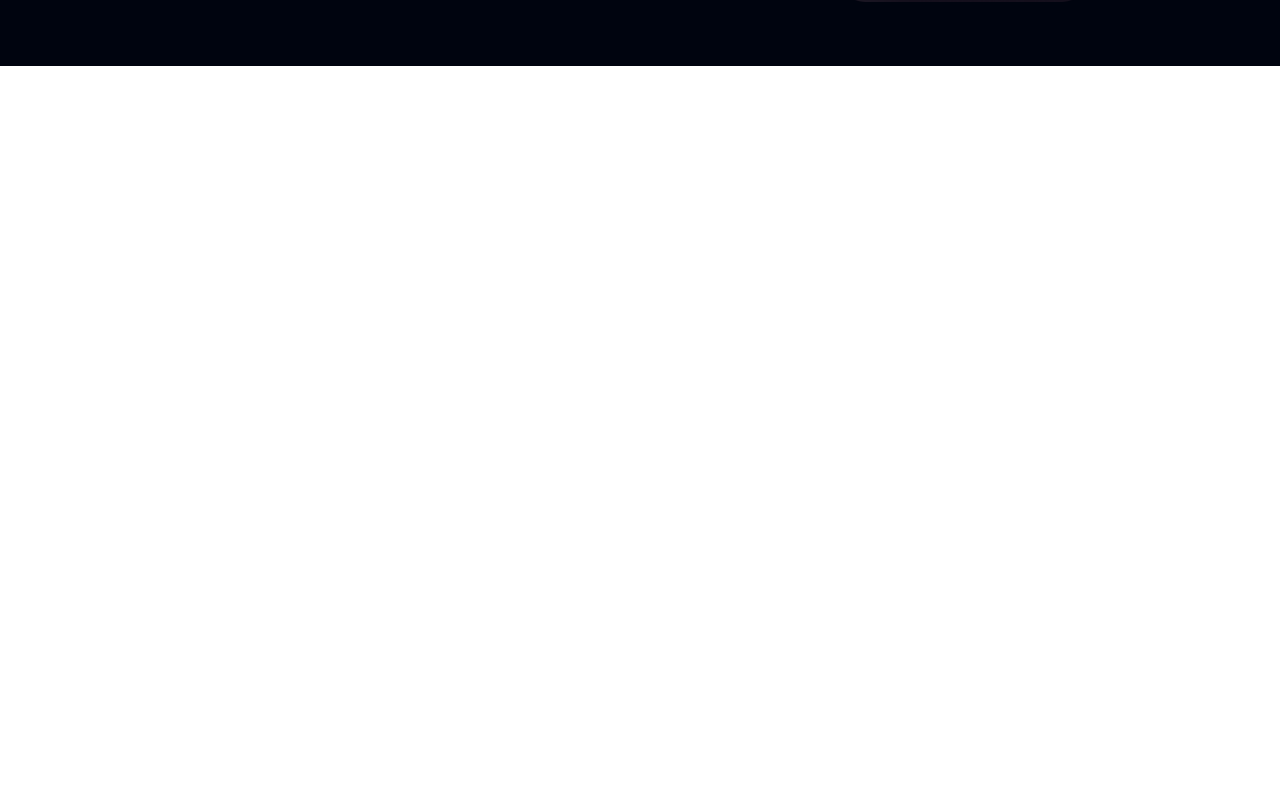
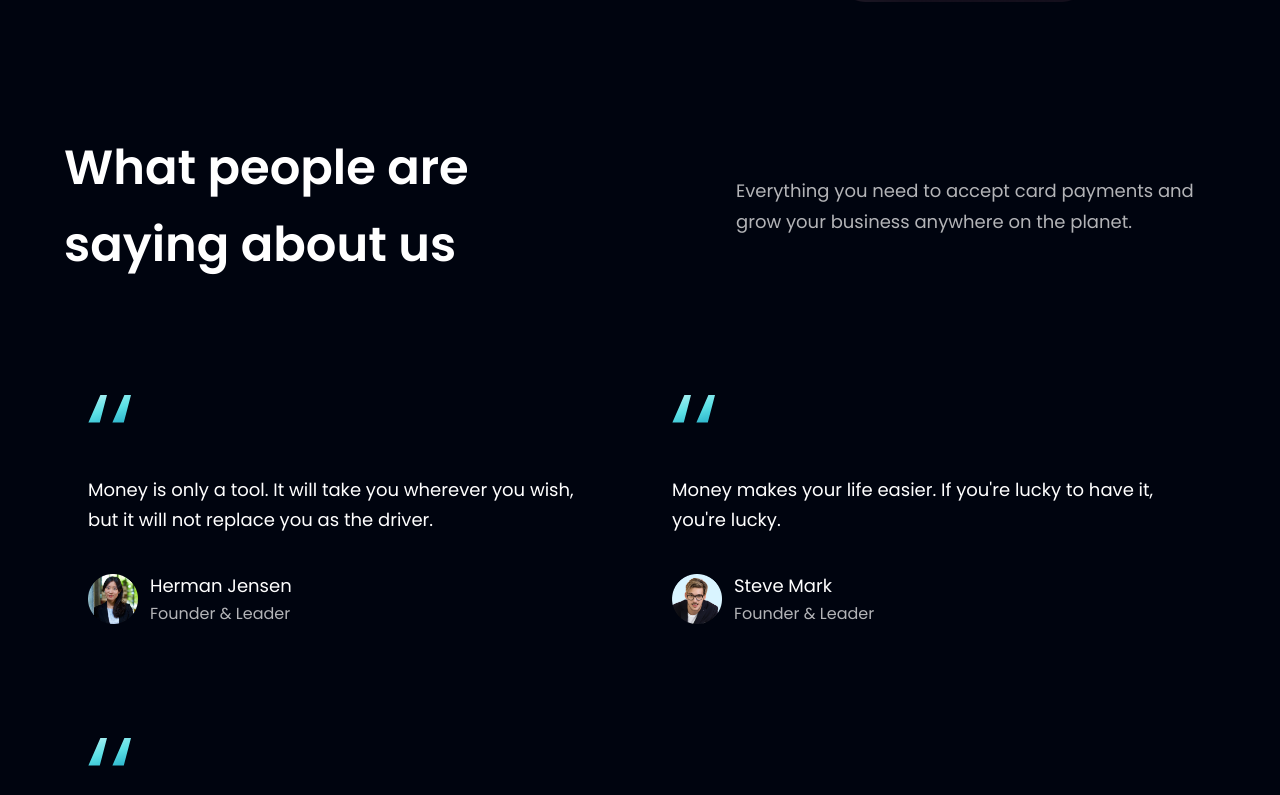
Before and after one commit to urboifox/bank_website_react, a React (Vite) app: page / in a window 1280 px wide. Shown: the part 2645-3440 px from the top of the page. Before the commit the page ends 2711 px from the top, so only its background shows below. Built offline with nearby package versions, Linux system fonts and the light colour scheme.

Commit message:
added testimonials section

```diff
--- a/src/App.jsx
+++ b/src/App.jsx
@@ -1,4 +1,12 @@
-import { Navbar, Hero, Stats, Business, Billing, CardDeal } from "./components";
+import {
+  Navbar,
+  Hero,
+  Stats,
+  Business,
+  Billing,
+  CardDeal,
+  Testimonials,
+} from "./components";
 import style from "./style";
 
 const App = () => {
@@ -11,6 +19,7 @@
         <Business />
         <Billing />
         <CardDeal />
+        <Testimonials />
       </div>
     </div>
   );
--- /dev/null
+++ b/src/components/FeedbackCard.jsx
@@ -0,0 +1,33 @@
+/* eslint-disable react/prop-types */
+import { quotes } from "../assets";
+import style from "../style";
+
+const FeedbackCard = ({ content, profile, name, title }) => {
+  return (
+    <article
+      className={`feedback-card rounded-[20px]  flex flex-col px-6 py-12`}
+    >
+      <div className="mb-8">
+        <img src={quotes} alt="quotes" />
+      </div>
+      <div>
+        <p
+          className={`${style.paragraph} text-white min-h-[100px] flex items-center justify-center mb-4`}
+        >
+          {content}
+        </p>
+      </div>
+      <div className="flex items-center gap-3">
+        <div className="w-[50px]">
+          <img src={profile} alt="profile picture" />
+        </div>
+        <div className=" flex flex-col cursor-pointer">
+          <p className={`${style.paragraph} text-white`}>{name}</p>
+          <span className="text-[16px] text-dimWhite">{title}</span>
+        </div>
+      </div>
+    </article>
+  );
+};
+
+export default FeedbackCard;
--- a/src/components/Testimonials.jsx
+++ b/src/components/Testimonials.jsx
@@ -1,7 +1,42 @@
-import React from "react";
+import style from "../style";
+import FeedbackCard from "./FeedbackCard";
+import { feedback } from "../constants";
 
 const Testimonials = () => {
-  return <div>Testimonials</div>;
+  const feedbackCards = feedback.map((e) => {
+    return (
+      <div key={e.id} className={`flex-1 `}>
+        <FeedbackCard
+          title={e.title}
+          content={e.content}
+          profile={e.img}
+          name={e.name}
+        />
+      </div>
+    );
+  });
+
+  return (
+    <section
+      id="testimonials"
+      className={`${style.boxWidth} ${style.paddingX} ${style.paddingY}`}
+    >
+      <div>
+        <div className="flex justify-between items-center  flex-col max-md:text-center md:flex-row">
+          <h2 className={`${style.heading2} max-md:mb-5`}>
+            What people are
+            <br />
+            saying about us
+          </h2>
+          <p className={`${style.paragraph} max-w-[30rem]`}>
+            Everything you need to accept card payments and grow your business
+            anywhere on the planet.
+          </p>
+        </div>
+        <div className="mt-16 gridme ">{feedbackCards}</div>
+      </div>
+    </section>
+  );
 };
 
 export default Testimonials;
--- a/src/components/index.js
+++ b/src/components/index.js
@@ -9,6 +9,7 @@
 import Testimonials from "./Testimonials";
 import Hero from "./Hero";
 import Button from "./Button";
+import FeedbackCard from "./FeedbackCard";
 
 export {
   Navbar,
@@ -22,4 +23,5 @@
   Testimonials,
   Hero,
   Button,
+  FeedbackCard,
 };
--- a/src/index.css
+++ b/src/index.css
@@ -142,3 +142,13 @@
   filter: blur(750px);
   -webkit-filter: blur(750px);
 }
+
+.gridme {
+  @apply grid gap-4;
+  grid-template-columns: repeat(auto-fit, minmax(400px, 1fr));
+  justify-content: space-between;
+}
+
+/* * {
+  border: 1px solid red;
+} */
```
